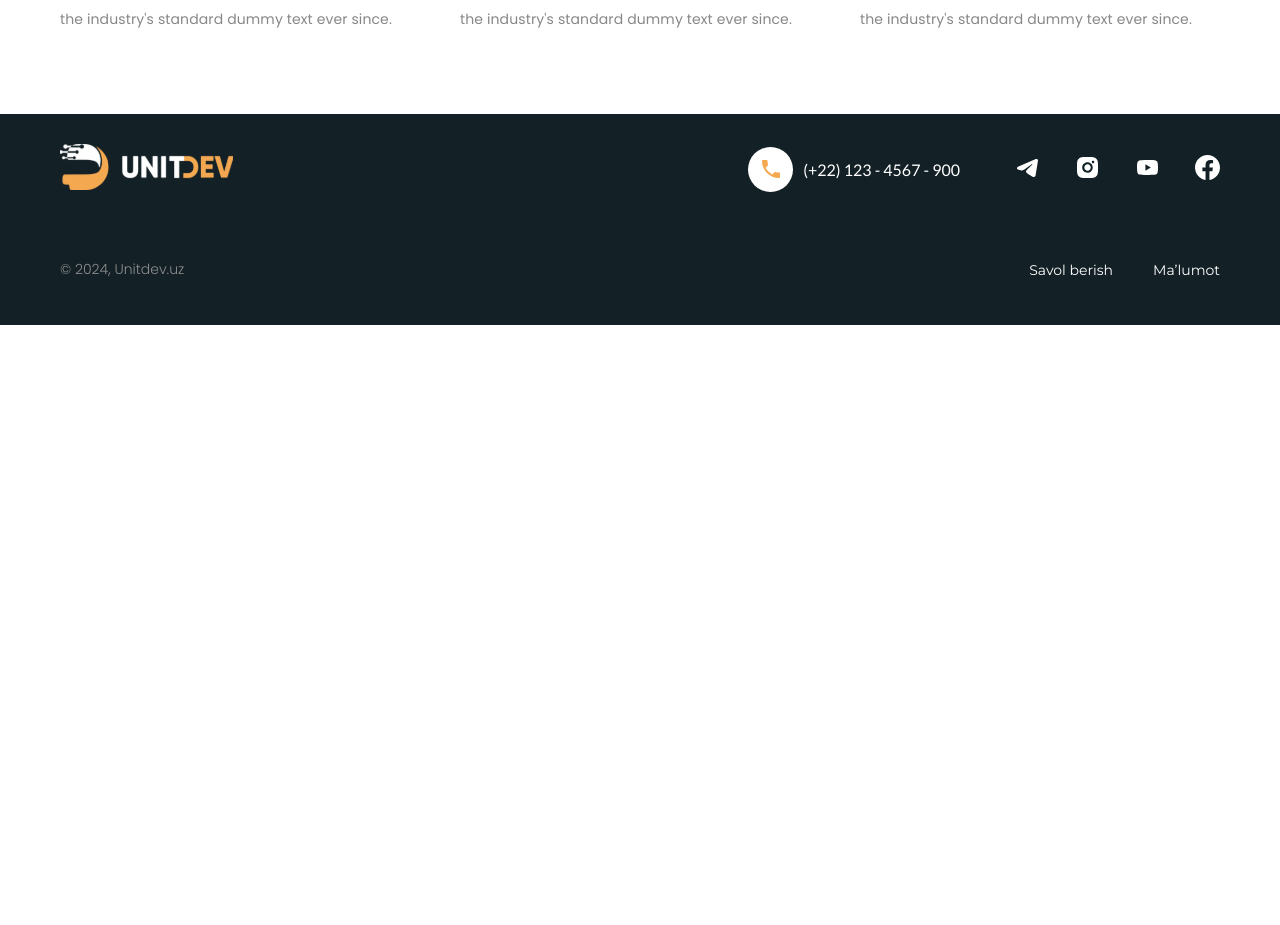
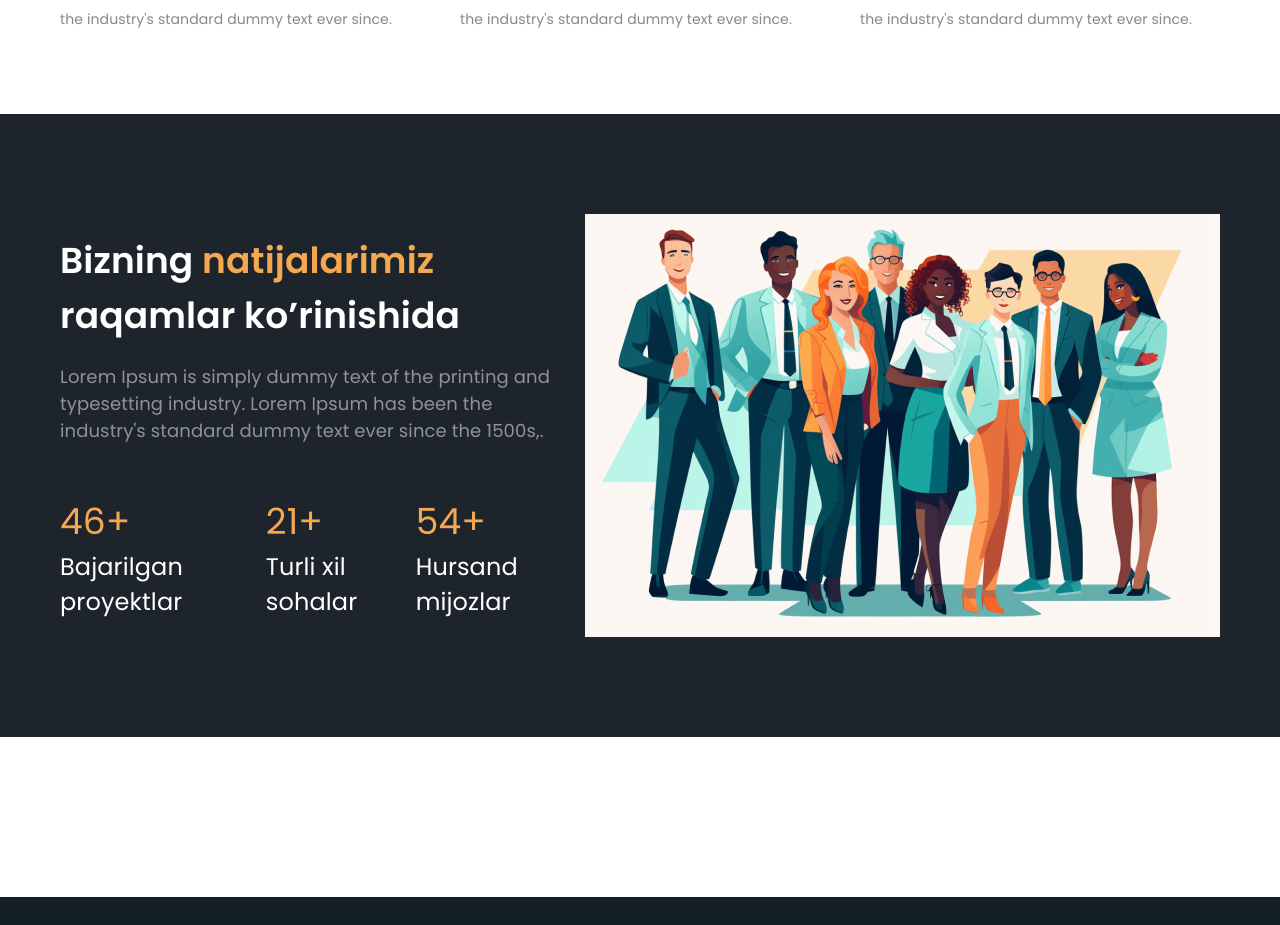
Before and after one commit to IsmoilAbdujalilov/UNITDEV, a React (Vite) app: page /pages/information/1 in a window 1280 px wide. Shown: the part 1167-2092 px from the top of the page. Before the commit the page ends 1492 px from the top, so only its background shows below. Built offline with nearby package versions, Linux system fonts and the light colour scheme.

Commit message:
feat: Added ourResult component

```diff
--- a/src/assets/images/jpg/index.ts
+++ b/src/assets/images/jpg/index.ts
@@ -1,4 +1,5 @@
 import { StepImage } from "./step";
+import Carousel from "./Carausel.jpg";
 import { ContactImage } from "./contact";
 import {
   HeroImage1,
@@ -9,6 +10,7 @@ import {
 } from "./hero";
 
 export {
+  Carousel,
   StepImage,
   HeroImage1,
   HeroImage2,
--- a/src/assets/sass/base/_variables.scss
+++ b/src/assets/sass/base/_variables.scss
@@ -18,6 +18,7 @@ $error__text-color: #545454;
 $error__title-color: #1c1c1c;
 $input__border-color: #000000;
 $footer-bottom-color: #8e8e8e;
+$our-result__bg-color: #1E242C;
 $image-shadow-color: #0000004a;
 $swiper-bullet-color: #0b0b0b80;
 $card__footer-job-color: #737373;
--- a/src/assets/sass/components/_index.scss
+++ b/src/assets/sass/components/_index.scss
@@ -4,6 +4,7 @@
 @import "course";
 @import "teacher";
 @import "./error";
+@import "our-result";
 @import "information";
 @import "layouts/index";
 @import "information-hero";
--- /dev/null
+++ b/src/assets/sass/components/_our-result.scss
@@ -0,0 +1,56 @@
+.our-result {
+  margin-bottom: 160px;
+  background-color: $our-result__bg-color;
+  padding: {
+    top: 100px;
+    bottom: 100px;
+  }
+
+  &__container {
+    @include flexLayout(flex, flex-start, center, 15px, row nowrap);
+  }
+
+  &__content {
+    &-title {
+      margin-bottom: 20px;
+      letter-spacing: 0.12px;
+      font-family: "Poppins";
+      @include headingFonts($nav__link-color, 36px, 600, 54px, none);
+
+      span {
+        color: $site-orange-color;
+      }
+    }
+
+    &-text {
+      opacity: 0.5;
+      margin-bottom: 50px;
+      font-family: "Poppins";
+      letter-spacing: 0.12px;
+      @include headingFonts($nav__link-color, 18px, 400, 45px, none);
+    }
+  }
+
+  &__indicators {
+    @include flexLayout(flex, flex-start, flex-start, 15px, row nowrap);
+  }
+
+  &__indicator {
+    &-number {
+      font-family: "Poppins";
+      letter-spacing: 0.12px;
+      @include headingFonts($site-orange-color, 36px, 400, 35px, none);
+    }
+
+    &-title {
+      font-family: "Poppins";
+      letter-spacing: 0.12px;
+      @include headingFonts($nav__link-color, 24px, 400, 35px, none);
+    }
+  }
+
+  &-image {
+    width: 635px;
+    object-fit: cover;
+  }
+}
--- a/src/components/OurResult.tsx
+++ b/src/components/OurResult.tsx
@@ -1,7 +1,46 @@
+import { Carousel } from "assets/images/jpg";
+
 const OurResult = () => {
   return (
     <section className="our-result">
-      <div className="container"></div>
+      <div className="our-result__container container">
+        <div className="our-result__box">
+          <div className="our-result__content">
+            <h2 className="our-result__content-title">
+              Bizning <span>natijalarimiz</span> raqamlar ko’rinishida
+            </h2>
+            <p className="our-result__content-text">
+              Lorem Ipsum is simply dummy text of the printing and typesetting
+              industry. Lorem Ipsum has been the industry's standard dummy text
+              ever since the 1500s,.
+            </p>
+          </div>
+          <ul className="our-result__indicators">
+            <li className="our-result__indicator">
+              <h3 className="our-result__indicator-number">46+</h3>
+              <h3 className="our-result__indicator-title">
+                Bajarilgan proyektlar
+              </h3>
+            </li>
+            <li className="our-result__indicator">
+              <h3 className="our-result__indicator-number">21+</h3>
+              <h3 className="our-result__indicator-title">Turli xil sohalar</h3>
+            </li>
+            <li className="our-result__indicator">
+              <h3 className="our-result__indicator-number">54+</h3>
+              <h3 className="our-result__indicator-title">Hursand mijozlar</h3>
+            </li>
+          </ul>
+        </div>
+        <img
+          width={635}
+          height={423}
+          src={Carousel}
+          alt="indicator image"
+          title="indicator image"
+          className="our-result-image"
+        />
+      </div>
     </section>
   );
 };
--- a/src/pages/InformationAbout.tsx
+++ b/src/pages/InformationAbout.tsx
@@ -1,9 +1,11 @@
+import OurResult from "components/OurResult";
 import { InformationConditions } from "components";
 
 const InformationAbout = () => {
   return (
     <section className="information">
       <InformationConditions />
+      <OurResult />
     </section>
   );
 };
```
Also changed, not shown: src/assets/images/jpg/Carausel.jpg (added).
